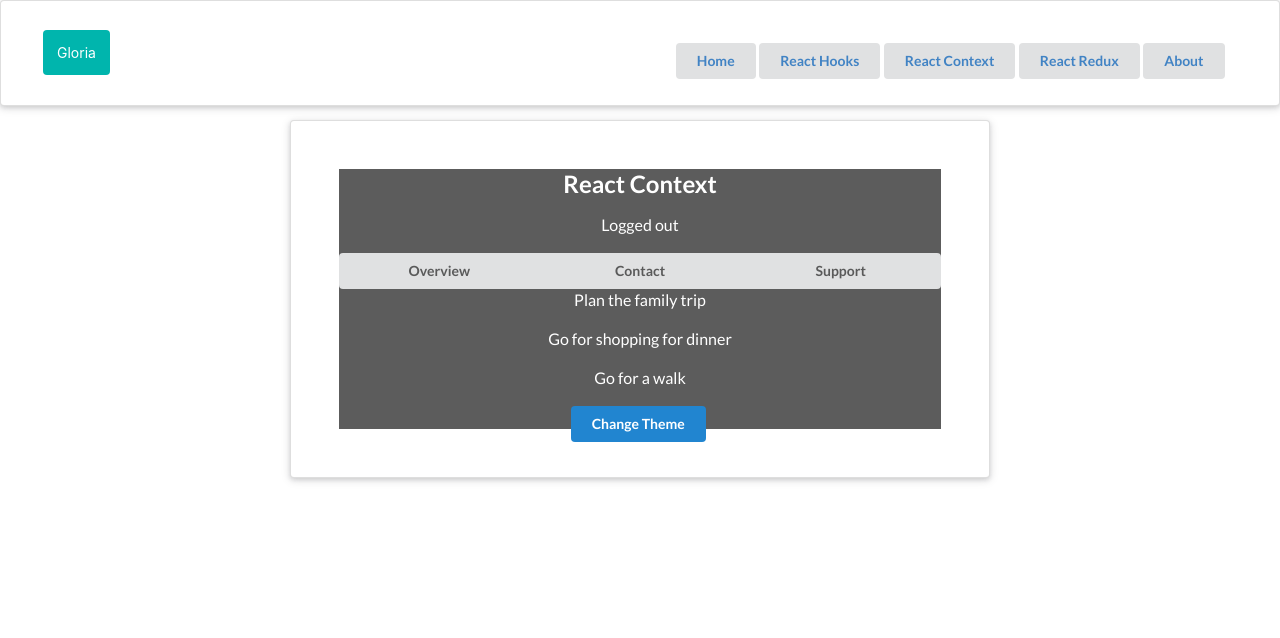
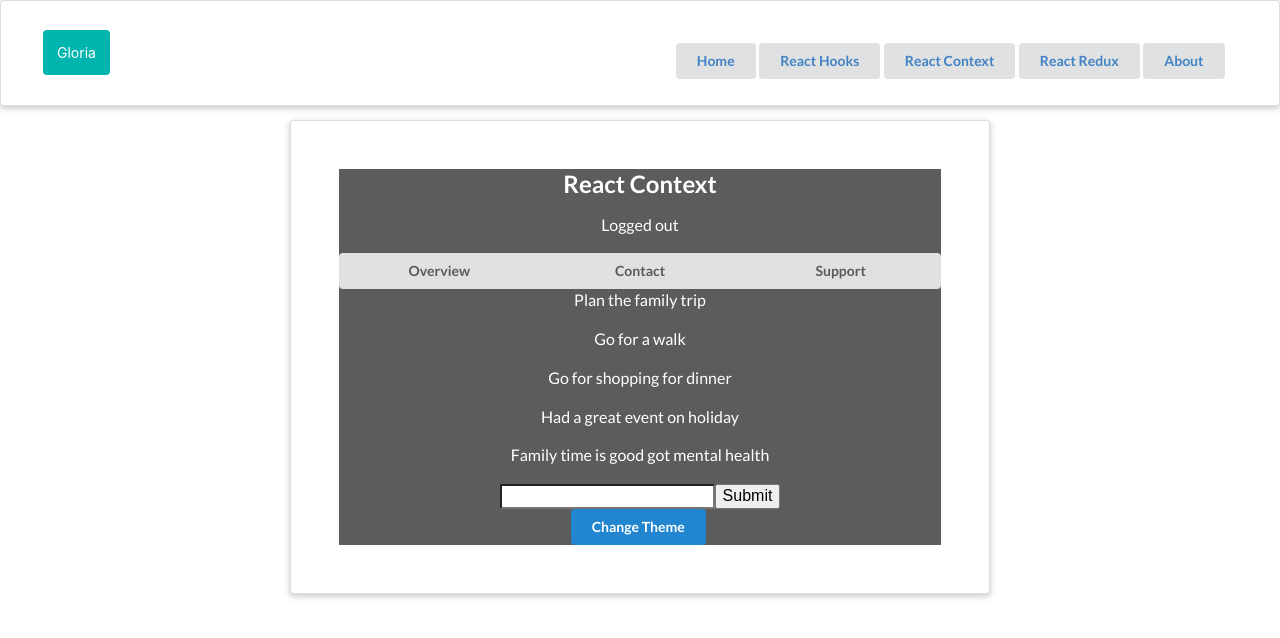
Before and after one commit to codeeztech/UdemyReactJS, a React (Create React App) app in the folder my-app/: page /context in a window 1280 px wide. Shown: the top 638 px of the page. Built offline with nearby package versions, Linux system fonts and the light colour scheme.

Commit message:
React hooks v1.2 (Completed)

```diff
--- a/my-app/src/components/TodoList.js
+++ b/my-app/src/components/TodoList.js
@@ -1,20 +1,51 @@
-import React , {useContext} from 'react'
+import React, { useContext, useState } from 'react'
 import { ThemeContext } from '../contexts/ThemeContext'
+import { TodoContext } from '../contexts/TodoContext';
 
- const TodoList =  () => {
-    console.log("TodoList:" + JSON.stringify(useContext(ThemeContext)))
-    const { theme,changeTheme } = useContext(ThemeContext);
+const TodoList = () => {
+    //  console.log("TodoList:" + JSON.stringify(useContext(ThemeContext)))
+    const { theme, changeTheme } = useContext(ThemeContext);
     const themes = theme.isDarkTheme ? theme.darkTheme : theme.lightTheme;
-        return (
-            <div style={{ background: themes.background, color: themes.text, height: '140px' ,textAlign: 'center'}}>
-                <p className='item'>Plan the family trip</p>
-                <p className='item'>Go for shopping for dinner</p>
-                <p className='item'>Go for a walk</p>
-                <button className='ui button primary' onClick={changeTheme}>Change Theme</button>
-            </div>
 
-        )
+    // Using useState: const { Todos, addTodo, removeTodo } = useContext(TodoContext)
+    const { Todos, dispatch } = useContext(TodoContext) //Using useReducer
 
+    const [todo, setTodo] = useState('')
+
+    const handleChange = (e) => {
+        console.log(e.target.value)
+        setTodo(e.target.value)
+    }
+
+    const handleSubmit = (e) => {
+        e.preventDefault();
+        dispatch({ type: 'ADD_TODO', text: todo });
+        // addTodo(todo);
+    }
+
+    const handleRemoveTodo = (e) => {
+        //removeTodo(e.target.id);
+        const id = e.target.id;
+        dispatch({ type: 'REMOVE_TODO', id });
+    }
+
+    return (
+        <div style={{ background: themes.background, color: themes.text, height: '100%', textAlign: 'center' }}>
+            {Todos.length ? (
+                Todos.map((todo) => {
+                    return (
+                        <p onClick={handleRemoveTodo} id={todo.id} className='item' key={todo.id}>{todo.text}</p>
+                    )
+                })
+            ) : ('You have no todos found')
+            }
+            <form onSubmit={handleSubmit}>
+                <input type='text' onChange={handleChange}></input>
+                <button type='submit' >Submit</button>
+            </form>
+            <button className='ui button primary' onClick={changeTheme}>Change Theme</button>
+        </div>
+    )
 }
 
 // export default class TodoList extends React.Component {
--- /dev/null
+++ b/my-app/src/components/reducers/todosReducer.js
@@ -0,0 +1,19 @@
+export const todosReducer = (state, action) => {
+    switch (action.type) {
+        case 'ADD_TODO':
+            return [
+                ...state,
+                {
+                    text: action.text,
+                    id : Math.random()
+                }
+            ];
+        case 'REMOVE_TODO':
+            console.log('REMOVE_TODO State',state)
+           return state.filter((todo) => todo.id !== Number(action.id));
+
+        default:
+            return state;
+    }
+
+}
--- a/my-app/src/contexts/AppContext.js
+++ b/my-app/src/contexts/AppContext.js
@@ -3,6 +3,7 @@ import NavbarContext from '../components/navbar-Context';
 import TodoList from '../components/TodoList';
 import AuthContextProvider  from './AuthContext';
 import ThemeContextProvider from './ThemeContext';
+import TodoContextProvider from './TodoContext';
 
 
 function AppContext() {
@@ -11,7 +12,9 @@ function AppContext() {
             <AuthContextProvider>
                 <ThemeContextProvider>
                     <NavbarContext></NavbarContext>
+                    <TodoContextProvider>
                     <TodoList></TodoList>
+                    </TodoContextProvider>
                 </ThemeContextProvider>
             </AuthContextProvider>
         </div>
--- a/my-app/src/contexts/ThemeContext.js
+++ b/my-app/src/contexts/ThemeContext.js
@@ -20,15 +20,26 @@ const ThemeContextProvider = ({ children }) => {
 	const [theme,setTheme] = useState(initialTheme)
 
 
-	// useEffect(() => {
-	// 	setTheme(theme,!theme.isDarkTheme);
-	// 	console.log("Theme context", theme);
-	//   }, [theme]);
+	useEffect(() => {
+		// setTheme((prevState) =>({
+		// 	...prevState,
+		// 	'isDarkTheme': !theme.isDarkTheme	,
+		// 	'lightTheme':{
+		// 		'text':'#444'
+		// 	}
+		// }));
+	  }, [theme]);
 
 
 
 	const changeTheme = () => {
-		setTheme(theme, !theme.isDarkTheme)
+		setTheme((prevState) =>({
+			...prevState,
+			'isDarkTheme': !theme.isDarkTheme	,
+			'lightTheme':{
+				'text':'#444'
+			}
+		}));
 	}
 
 
--- /dev/null
+++ b/my-app/src/contexts/TodoContext.js
@@ -0,0 +1,45 @@
+import React, { createContext, useState ,useReducer} from 'react';
+import { todosReducer } from '../components/reducers/todosReducer';
+
+export const TodoContext = createContext();
+
+
+const TodoContextProvider = ({ children }) => {
+
+	const initialTodo = [
+
+	{text:	'Plan the family trip', id:1 },
+    {text:	'Go for a walk',id:2},
+    {text:	'Go for shopping for dinner',id:3},
+    {text:	'Had a great event on holiday',id:4},
+    {text:	'Family time is good got mental health',id:5}
+
+]
+
+     const [Todos,dispatch] = useReducer(todosReducer,initialTodo);
+
+	//const [Todos,setTodos] = useState(initialTodo)
+
+	// const addTodo = (todo) =>{
+    //     setTodos([
+    //         ...Todos,{text:todo,id:Math.random()}
+    //     ]);
+    // }
+    // const removeTodo = (id) => {
+    //     setTodos(Todos.filter((todo)=>{
+    //         return(
+    //             todo.id !== Number(id)
+    //         )
+    //     }));
+    // }
+
+
+	return (
+		<TodoContext.Provider value={{ Todos,dispatch }}>
+			{children}
+		</TodoContext.Provider>
+	);
+
+}
+
+export default TodoContextProvider;
```
